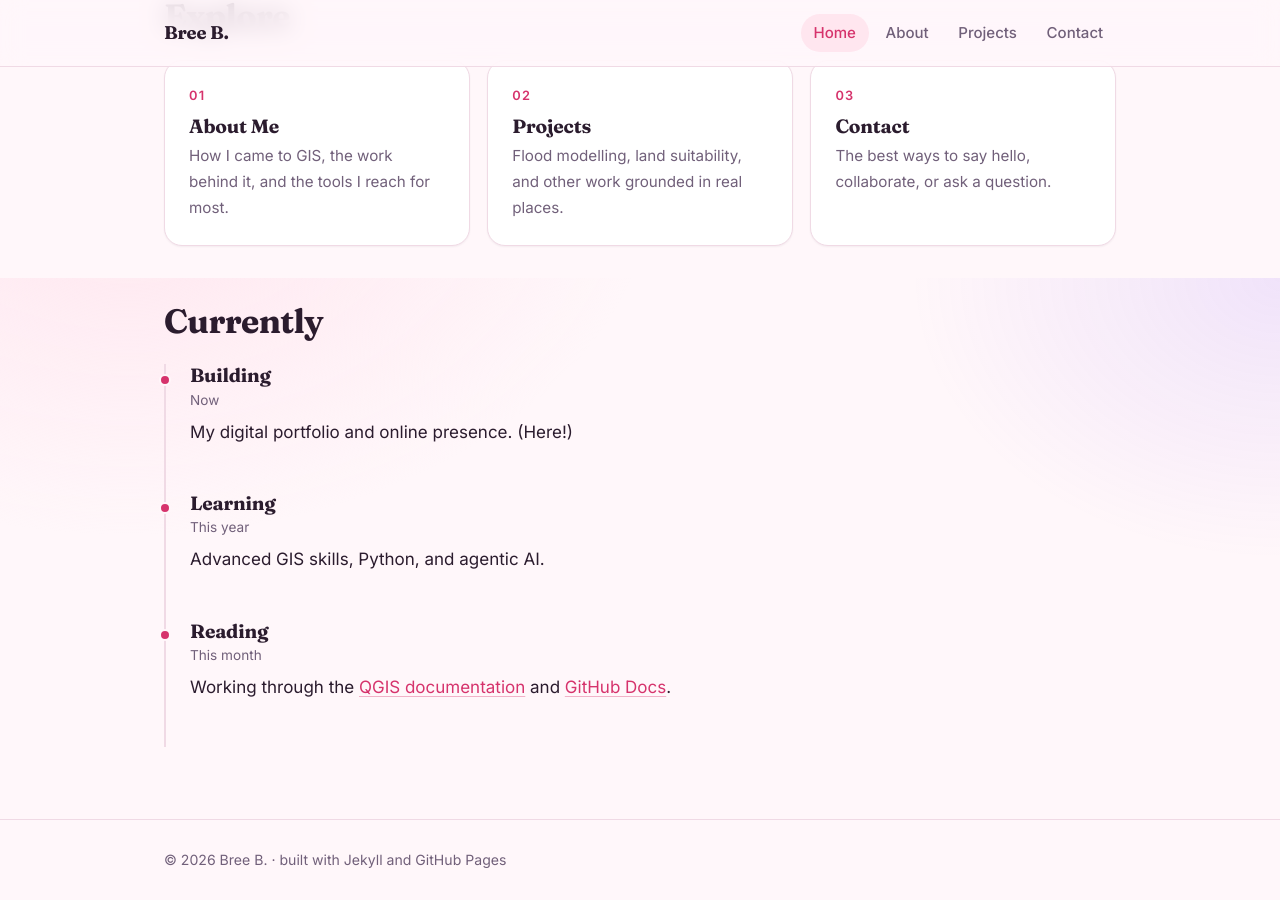
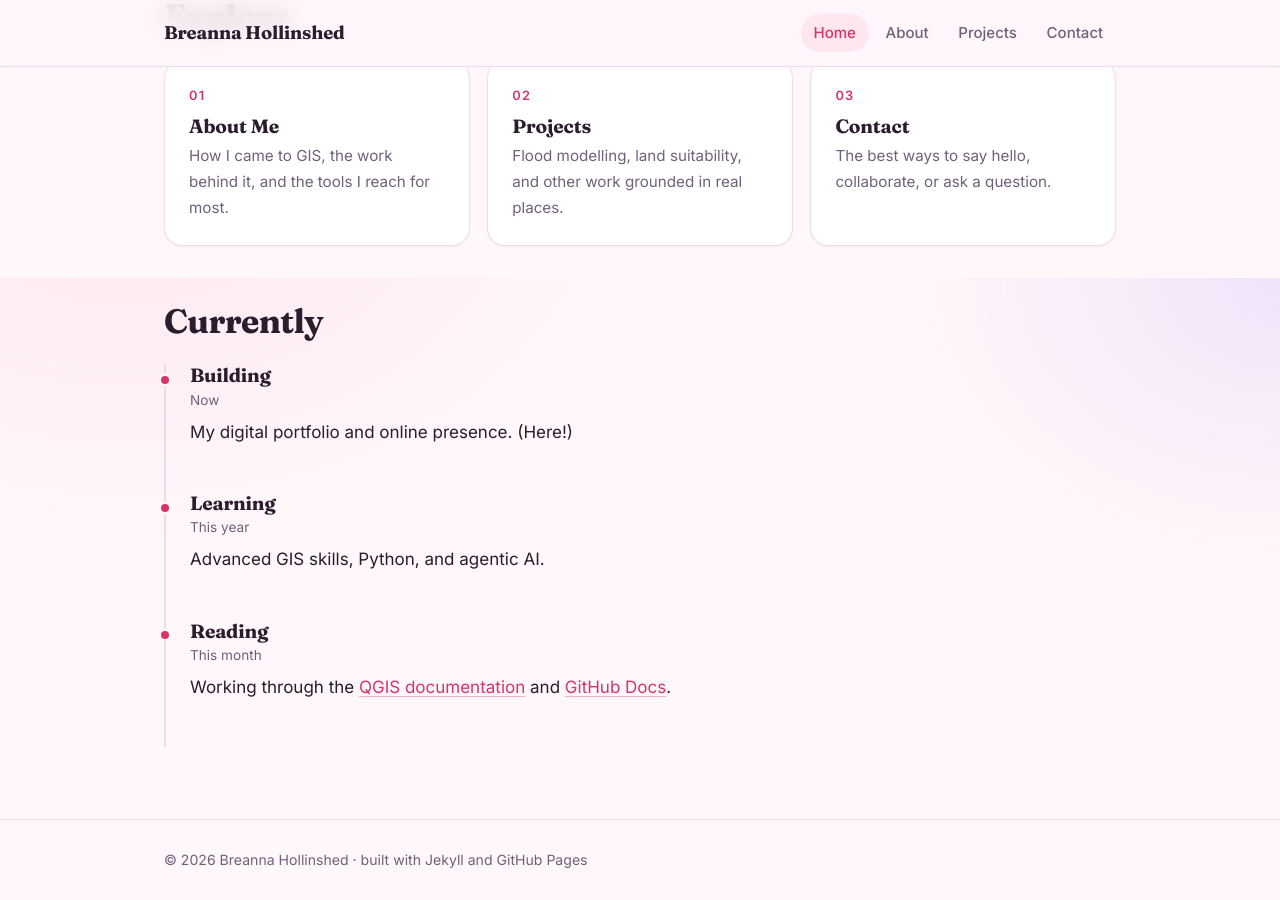
Before and after one commit to Bree-B/Bree-B.GitHub.io, a Jekyll site: the page built from index.md, in a window 1280 px wide and 900 px high, scrolled down 622 px. Built offline with Jekyll 4.4.1, drawn with Linux system fonts in a browser that asks for light colours.

Commit message:
Update _config.yml

```diff
--- a/_config.yml
+++ b/_config.yml
@@ -1,5 +1,5 @@
-title: Bree B.
-tagline: I put communities on the map.
+title: Breanna Hollinshed
+tagline: Mapping Country, connecting community
 description: >-
   Breanna Hollinshed — Geospatial Science student turning spatial data into
   tools that connect people to community, Country, and the decisions that
```
